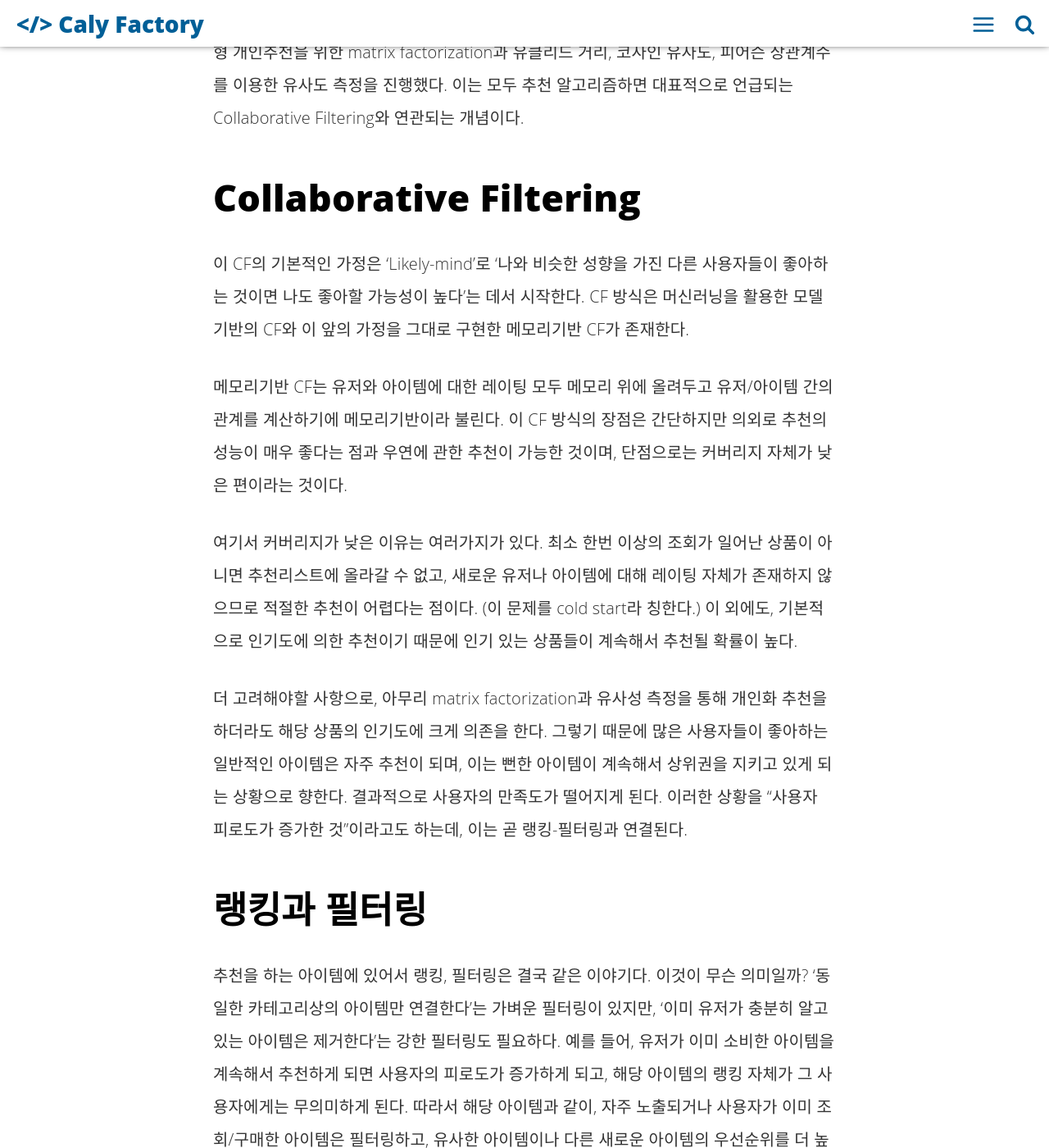
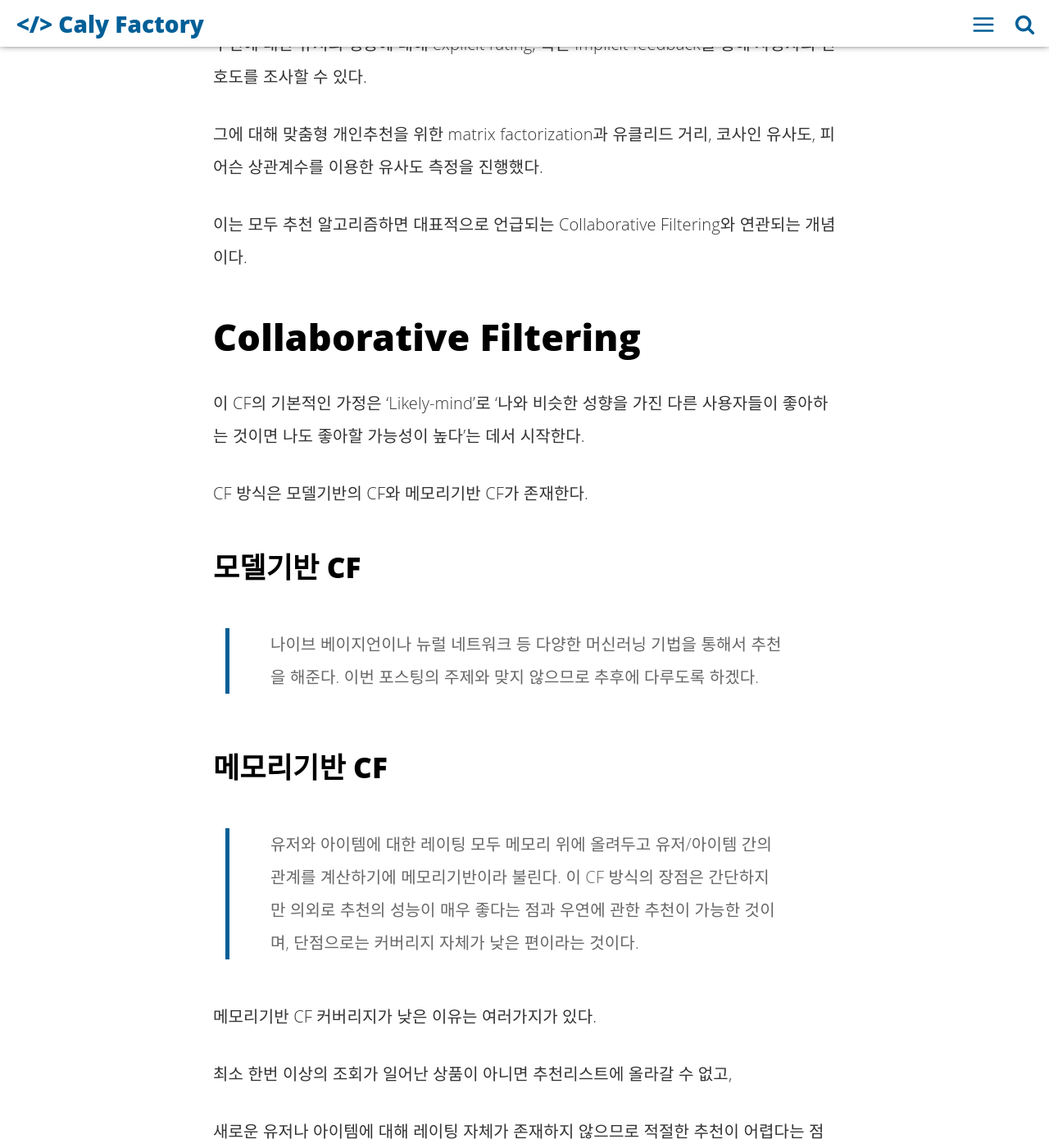
Before and after one commit to CalyFactory/CalyFactory.github.io, a Jekyll site: the page built from _posts/2017-02-03-추천시스템이란?[3].md, in a window 1280 px wide and 1400 px high, scrolled down 576 px. Shown: the whole window at 82% size. Built offline with Jekyll 4.4.1, drawn with Linux system fonts in a browser that asks for light colours; comment, search, counter and statistics services are not loaded; some of the changed text lies outside the part shown.

Commit message:
Refgjin Posting Update

```diff
--- a/_posts/2017-02-03-추천시스템이란?[3].md
+++ b/_posts/2017-02-03-추천시스템이란?[3].md
@@ -13,27 +13,63 @@ twitter_text:
 introduction: '추천 시스템에서의 랭킹과 필터링'
 ---
 
-지금까지 "추천 시스템이란?[1~2]"까지를 간단히 정리하면,
-추천에 대한 유저의 행동에 대해 explicit rating, 혹은 implicit feedback을 통해 사용자의 선호도를 조사하고, 그에 대해 맞춤형 개인추천을 위한 matrix factorization과 유클리드 거리, 코사인 유사도, 피어슨 상관계수를 이용한 유사도 측정을 진행했다. 이는 모두 추천 알고리즘하면 대표적으로 언급되는 Collaborative Filtering와 연관되는 개념이다.
+지금까지 "추천 시스템이란?[1~2]"까지를 간단히 정리해보자.
+
+추천에 대한 유저의 행동에 대해 explicit rating, 혹은 implicit feedback을 통해 사용자의 선호도를 조사할 수 있다.
+
+그에 대해 맞춤형 개인추천을 위한 matrix factorization과 유클리드 거리, 코사인 유사도, 피어슨 상관계수를 이용한 유사도 측정을 진행했다.
+
+이는 모두 추천 알고리즘하면 대표적으로 언급되는 Collaborative Filtering와 연관되는 개념이다.
+
+
 
 Collaborative Filtering
 ===
 
-이 CF의 기본적인 가정은 'Likely-mind'로 '나와 비슷한 성향을 가진 다른 사용자들이 좋아하는 것이면 나도 좋아할 가능성이 높다'는 데서 시작한다. CF 방식은 머신러닝을 활용한 모델기반의 CF와 이 앞의 가정을 그대로 구현한 메모리기반 CF가 존재한다.
+이 CF의 기본적인 가정은 'Likely-mind'로 '나와 비슷한 성향을 가진 다른 사용자들이 좋아하는 것이면 나도 좋아할 가능성이 높다'는 데서 시작한다.
 
-메모리기반 CF는 유저와 아이템에 대한 레이팅 모두 메모리 위에 올려두고 유저/아이템 간의 관계를 계산하기에 메모리기반이라 불린다. 이 CF 방식의 장점은 간단하지만 의외로 추천의 성능이 매우 좋다는 점과 우연에 관한 추천이 가능한 것이며, 단점으로는 커버리지 자체가 낮은 편이라는 것이다.
+CF 방식은 모델기반의 CF와 메모리기반 CF가 존재한다.
 
-여기서 커버리지가 낮은 이유는 여러가지가 있다.
-최소 한번 이상의 조회가 일어난 상품이 아니면 추천리스트에 올라갈 수 없고, 새로운 유저나 아이템에 대해 레이팅 자체가 존재하지 않으므로 적절한 추천이 어렵다는 점이다. (이 문제를 cold start라 칭한다.)
+모델기반 CF
+---
+>나이브 베이지언이나 뉴럴 네트워크 등 다양한 머신러닝 기법을 통해서 추천을 해준다. 이번 포스팅의 주제와 맞지 않으므로 추후에 다루도록 하겠다.
+
+메모리기반 CF
+---
+>유저와 아이템에 대한 레이팅 모두 메모리 위에 올려두고 유저/아이템 간의 관계를 계산하기에 메모리기반이라 불린다. 이 CF 방식의 장점은 간단하지만 의외로 추천의 성능이 매우 좋다는 점과 우연에 관한 추천이 가능한 것이며, 단점으로는 커버리지 자체가 낮은 편이라는 것이다.
+
+메모리기반 CF 커버리지가 낮은 이유는 여러가지가 있다.
+
+최소 한번 이상의 조회가 일어난 상품이 아니면 추천리스트에 올라갈 수 없고,
+
+새로운 유저나 아이템에 대해 레이팅 자체가 존재하지 않으므로 적절한 추천이 어렵다는 점이다. (이 문제를 cold start라 칭한다.)
 이 외에도, 기본적으로 인기도에 의한 추천이기 때문에 인기 있는 상품들이 계속해서 추천될 확률이 높다.
 
-더 고려해야할 사항으로, 아무리 matrix factorization과 유사성 측정을 통해 개인화 추천을 하더라도 해당 상품의 인기도에 크게 의존을 한다. 그렇기 때문에 많은 사용자들이 좋아하는 일반적인 아이템은 자주 추천이 되며, 이는 뻔한 아이템이 계속해서 상위권을 지키고 있게 되는 상황으로 향한다. 결과적으로 사용자의 만족도가 떨어지게 된다.
+
+
+더 고려해야할 사항이 있다. 아무리 matrix factorization과 유사성 측정을 통해
+
+개인화 추천을 하더라도 해당 상품의 인기도에 크게 의존을 한다.
+
+그렇기 때문에 많은 사용자들이 좋아하는 일반적인 아이템은 자주 추천이 되는데,
+
+이는 뻔한 아이템이 계속해서 상위권을 지키고 있게 되는 상황으로 향한다. 결과적으로 사용자의 만족도가 떨어지게 된다.
 이러한 상황을 "사용자 피로도가 증가한 것"이라고도 하는데, 이는 곧 랭킹-필터링과 연결된다.
+
+
+
 
 랭킹과 필터링
 ===
 
 추천을 하는 아이템에 있어서 랭킹, 필터링은 결국 같은 이야기다. 이것이 무슨 의미일까?
+
 '동일한 카테고리상의 아이템만 연결한다'는 가벼운 필터링이 있지만, '이미 유저가 충분히 알고있는 아이템은 제거한다'는 강한 필터링도 필요하다.
+
 예를 들어, 유저가 이미 소비한 아이템을 계속해서 추천하게 되면 사용자의 피로도가 증가하게 되고, 해당 아이템의 랭킹 자체가 그 사용자에게는 무의미하게 된다.
-따라서 해당 아이템과 같이, 자주 노출되거나 사용자가 이미 조회/구매한 아이템은 필터링하고, 유사한 아이템이나 다른 새로운 아이템의 우선순위를 더 높여 사용자 피로도를 최소화하고 만족도를 높히는데에 추천 알고리즘의 커버리지는 매우 중요한 역할을 한다.
+
+따라서 해당 아이템과 같이, 자주 노출되거나 사용자가 이미 조회/구매한 아이템은 필터링하고,
+
+유사한 아이템이나 다른 새로운 아이템의 우선순위를 더 높여 사용자 피로도를 최소화하고 만족도를 높히는 것이 중요하며,
+
+그렇기 때문에 추천 알고리즘의 커버리지는 매우 중요한 역할을 한다.
```
